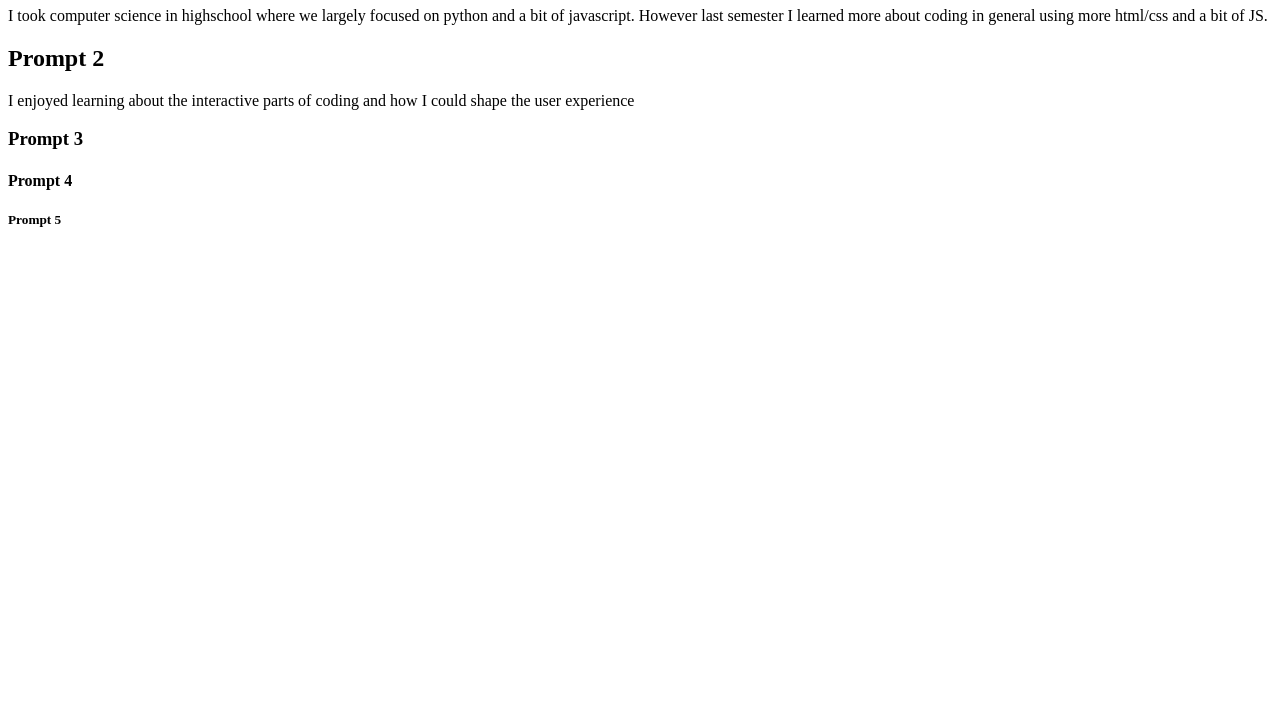
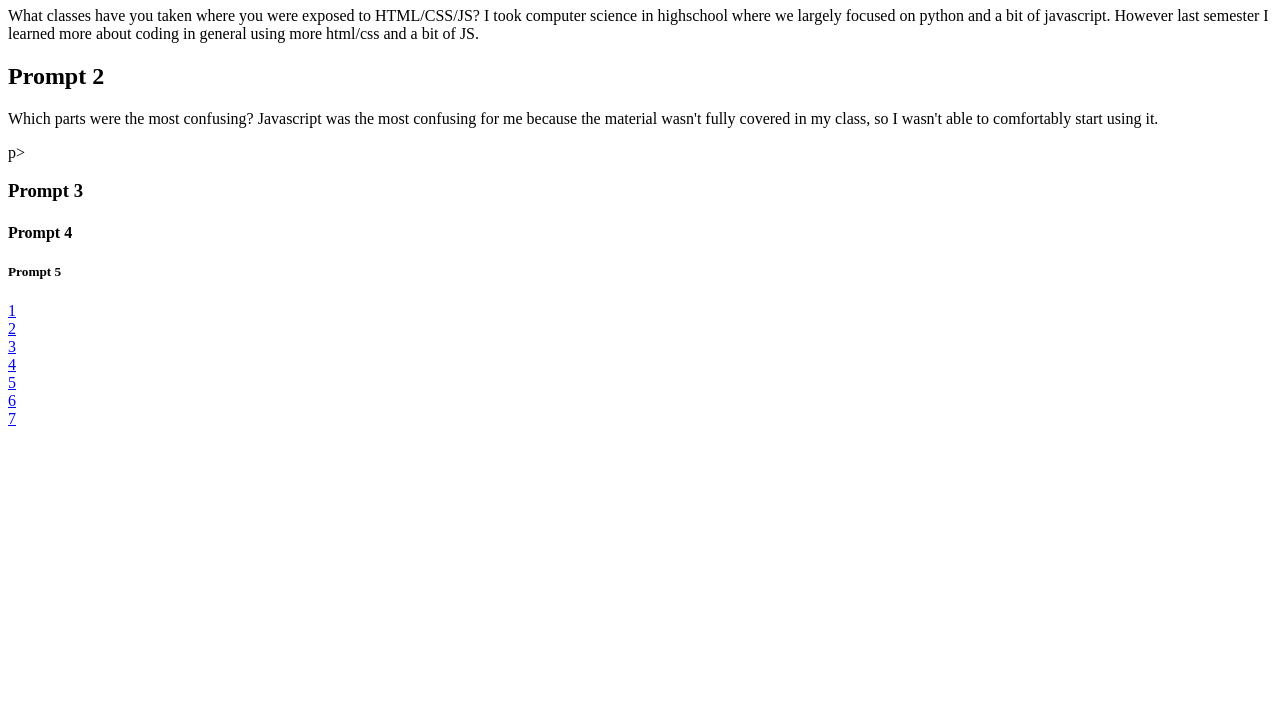
Before and after one commit to Ketevan12/Week-1-Keti, a plain HTML site: page index.html in a window 1280 px wide. Shown: the part 73-800 px from the top of the page. Drawn offline with Linux system fonts and the light colour scheme.

Commit message:
Add files via upload

```diff
--- a/index.html
+++ b/index.html
@@ -1,19 +1,43 @@
 <!DOCTYPE html>
 <html>
-<style>
-        </style>
+
+</style>
     </head>
     <body>
 
-      <h1>Prompt 1: What classes have you taken where you were exposed to HTML/CSS/JS?
-      </h1>
-      <p>I took computer science in highschool where we largely focused on python and a bit of javascript. However last semester I learned more about coding in general using more html/css and a bit of JS.
-      </p>
-      <h2>Prompt 2</h2>
-      <p>I enjoyed learning about the interactive parts of coding and how I could shape the user experience </p>
+      <h1>Prompt 1</h1>
+      <p>What classes have you taken where you were exposed to HTML/CSS/JS?
+        I took computer science in highschool where we largely focused on python and a bit of javascript.
+        However last semester I learned more about coding in general using more html/css and a bit of JS.</p>
+      <h2>Prompt 2 </h2>
+      <p> Which parts were the most confusing?
+        Javascript was the most confusing for me because the material wasn't fully covered in my class, so I wasn't able to comfortably start using it.</p>p>
+      <h3>Prompt 3</h3>
 
-      <h3>Prompt 3</h3>
       <h4>Prompt 4</h4>
       <h5>Prompt 5</h5>
+      <div class= "flex-wrap">
+     <div>
+      <a id=link href="https://entry-1-keti.glitch.me">1 </a>
+     </div>
+     <div>
+       <a id=link href=" https://keti-entry-2.glitch.me/">2 </a>
+     </div>
+
+     <div>
+       <a id=link href="https://keti-entry-3-.glitch.me"> 3 </a>
+     </div>
+     <div>
+       <a id=link href="https://keti-4-project.glitch.me/  "> 4 </a>
+     </div>
+     <div>
+       <a id=link href="https://5-entry-keti.glitch.me"> 5 </a>
+     </div>
+       <div>
+       <a id=link href="https://entry-7-keti.glitch.me/"> 6</a>
+     </div>
+        <div>
+       <a id=link href="https://entry-8-keti.glitch.me/"> 7</a>
+     </div>
     </body>
 </html>
```
